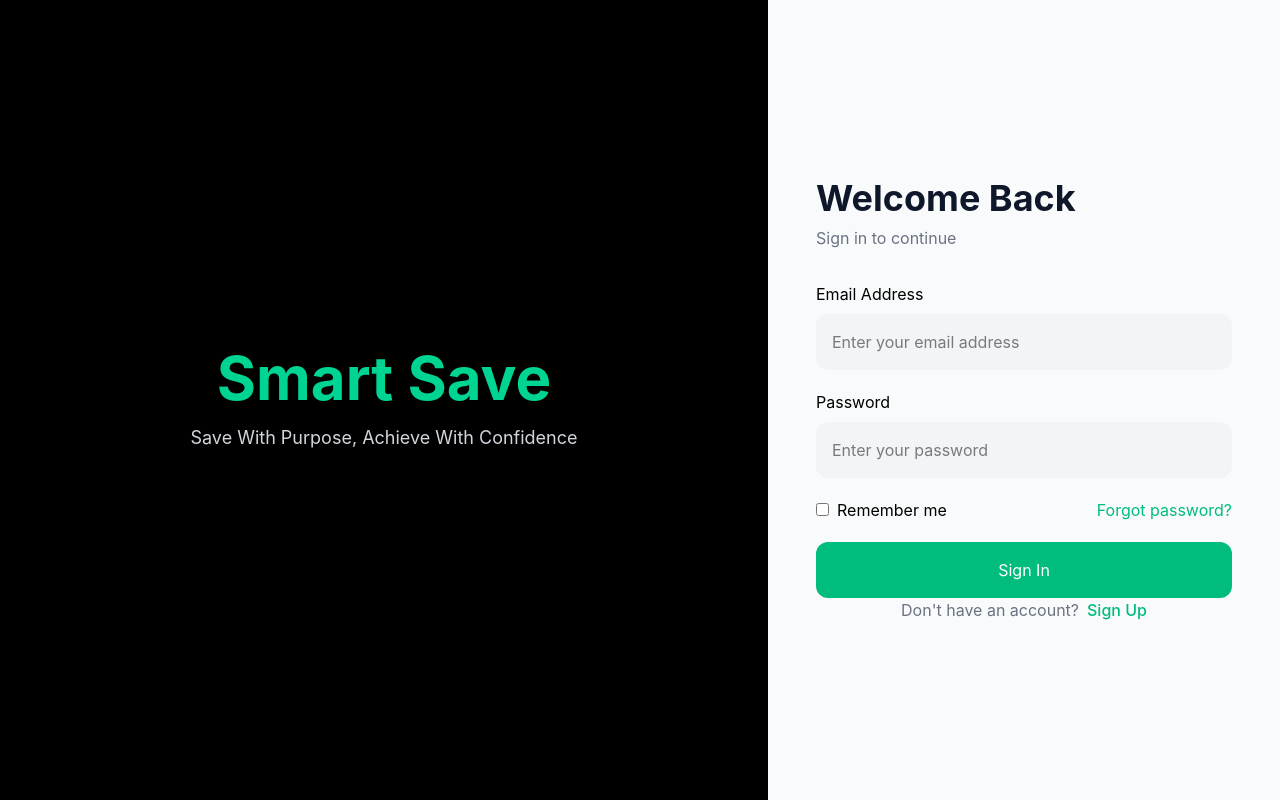
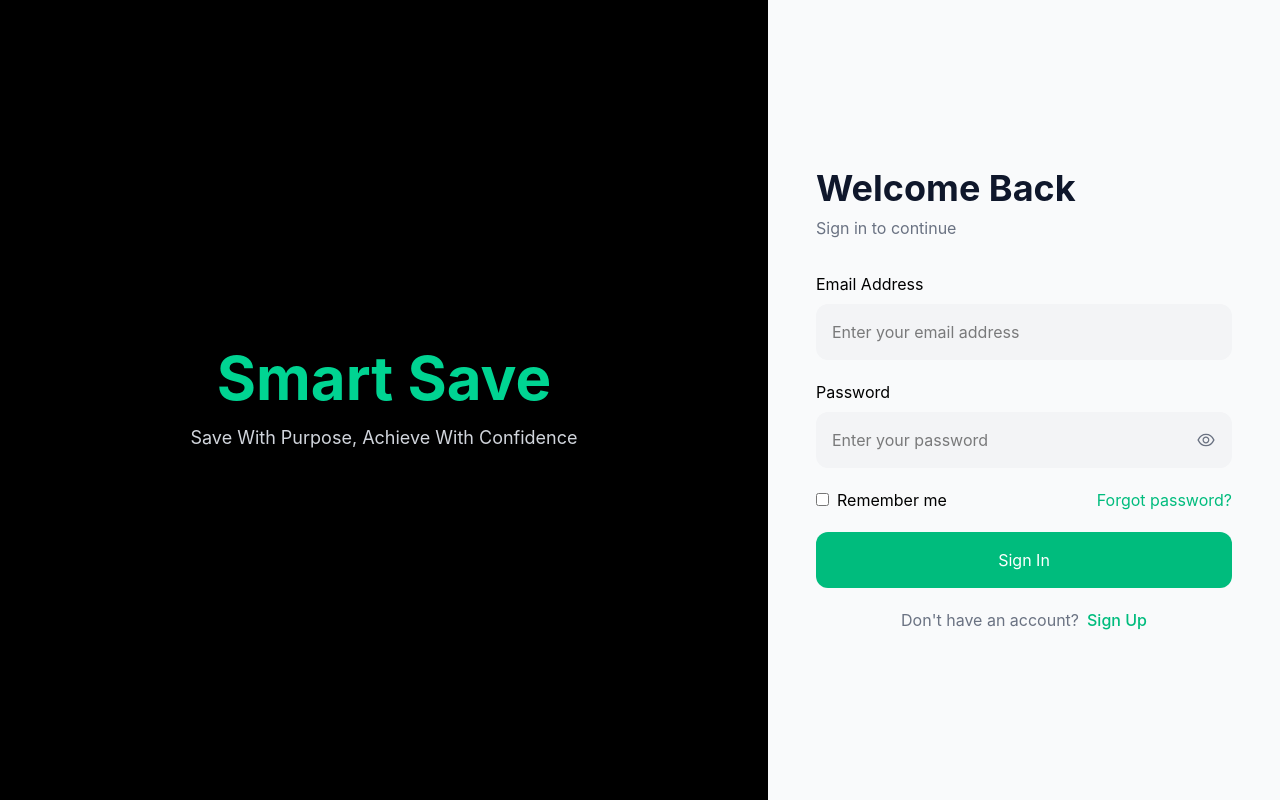
Before and after one commit to attlinks/SmartSave, a React (Vite) app: page /login in a window 1280 px wide. Built offline with nearby package versions, Linux system fonts and the light colour scheme; the HTML template or start-up script is replaced by a standard one.

Commit message:
savedmy work before pulling

```diff
--- a/package.json
+++ b/package.json
@@ -28,6 +28,6 @@
     "eslint-plugin-react-hooks": "^7.1.1",
     "eslint-plugin-react-refresh": "^0.5.2",
     "globals": "^17.6.0",
-    "vite": "^8.0.12"
+    "vite": "^8.0.16"
   }
 }
--- a/src/components/Logininfo.jsx
+++ b/src/components/Logininfo.jsx
@@ -1,6 +1,29 @@
-import { Link } from "react-router-dom";
+import { Link, useNavigate } from "react-router-dom";
+import { useState } from "react";
+import { AiOutlineEye, AiOutlineEyeInvisible } from "react-icons/ai";
 
 const LoginInfo = () => {
+  const [showPassword, setShowPassword] = useState(false);
+  const [email, setEmail] = useState("");
+  const [password, setPassword] = useState("");
+  const [loading, setLoading] = useState(false);
+  const [error, setError] = useState("");
+  const navigate = useNavigate();
+
+  const togglePasswordVisibility = () => {
+    setShowPassword(!showPassword);
+  };
+
+  const handleLogin = async (e) => {
+    e.preventDefault();
+    setError("");
+    setLoading(true);
+
+    alert("Login successful!");
+    navigate("/");
+    setLoading(false);
+  };
+
   return (
     <div className="flex min-h-screen">
       {/* Left Section */}
@@ -34,7 +57,10 @@ const LoginInfo = () => {
               <input
                 type="email"
                 placeholder="Enter your email address"
+                value={email}
+                onChange={(e) => setEmail(e.target.value)}
                 className="w-full p-4 rounded-xl bg-gray-100 outline-none"
+                required
               />
             </div>
 
@@ -43,12 +69,34 @@ const LoginInfo = () => {
                 Password
               </label>
 
-              <input
-                type="password"
-                placeholder="Enter your password"
-                className="w-full p-4 rounded-xl bg-gray-100 outline-none"
-              />
+              <div className="relative">
+                <input
+                  type={showPassword ? "text" : "password"}
+                  placeholder="Enter your password"
+                  value={password}
+                  onChange={(e) => setPassword(e.target.value)}
+                  className="w-full p-4 rounded-xl bg-gray-100 outline-none pr-12"
+                  required
+                />
+                <button
+                  type="button"
+                  onClick={togglePasswordVisibility}
+                  className="absolute right-4 top-1/2 transform -translate-y-1/2 text-gray-500 hover:text-gray-700 focus:outline-none"
+                >
+                  {showPassword ? (
+                    <AiOutlineEyeInvisible size={20} />
+                  ) : (
+                    <AiOutlineEye size={20} />
+                  )}
+                </button>
+              </div>
             </div>
+
+            {error && (
+              <div className="text-red-500 text-sm">
+                {error}
+              </div>
+            )}
 
             <div className="flex justify-between">
               <label>
@@ -62,12 +110,17 @@ const LoginInfo = () => {
                 Forgot password?
               </button>
             </div>
-            <Link to="/">
+
+            <form onSubmit={handleLogin}>
               <button
-                className="w-full bg-emerald-500 text-white py-4 rounded-xl">
-                Sign In
+                type="submit"
+                disabled={loading}
+                className="w-full bg-emerald-500 text-white py-4 rounded-xl hover:bg-emerald-600 disabled:bg-gray-400"
+              >
+                {loading ? "Signing In..." : "Sign In"}
               </button>
-            </Link>
+            </form>
+
             <p className="text-center text-gray-500">
               Don't have an account?
               <Link
--- a/src/components/Signupinfo.jsx
+++ b/src/components/Signupinfo.jsx
@@ -1,28 +1,34 @@
 import { useState } from "react";
 import { Link } from "react-router-dom";
+import { useNavigate } from "react-router-dom";
 
-const SignupInfo = () => {
+const SignupInfo = () =>
+
+  {
   const [showPassword, setShowPassword] = useState(false);
 const [form, setForm] = useState({ name: "", email: "", password: "" });
-
+const navigate = useNavigate();
 const [error, setError] = useState("");
 function handleChange(e) {
     setForm({ ...form, [e.target.name]: e.target.value })
     setError('')
   }
 
-  function handleSubmit(e) {
-    e.preventDefault()
+ async function handleSubmit(e) {
+  e.preventDefault();
 
-    if (!form.name || !form.email || !form.password) {
-   setError('Please fill in all fields')
-   return
-    }
+  if (!form.name || !form.email || !form.password) {
+    setError("Please fill in all fields");
+    return;
+  }
 
-    if (form.password.length <8) {
-        setError('Password must be at least 8 characters')
-        return
-    }
+  if (form.password.length < 8) {
+    setError("Password must be at least 8 characters");
+    return;
+  }
+
+  alert("Account created successfully!");
+  navigate("/dashboard");
 }
 
 
--- a/src/pages/Login.jsx
+++ b/src/pages/Login.jsx
@@ -1,12 +1,141 @@
-import React from "react";
-import LoginInfo from "../components/Logininfo";
+import { Link, useNavigate } from "react-router-dom";
+import { useState } from "react";
+import { AiOutlineEye, AiOutlineEyeInvisible } from "react-icons/ai";
 
-const Login = () => {
+const LoginInfo = () => {
+  const navigate = useNavigate();
+
+  const [showPassword, setShowPassword] = useState(false);
+
+  const [email, setEmail] = useState("");
+  const [password, setPassword] = useState("");
+
+  const togglePasswordVisibility = () => {
+    setShowPassword(!showPassword);
+  };
+
+  const handleLogin = async () => {
+    alert("Login Successful");
+    navigate("/dashboard");
+  };
+
   return (
-    <div>
-      <LoginInfo />
+    <div className="flex min-h-screen">
+      {/* Left Section */}
+      <div className="w-3/5 bg-black flex flex-col justify-center items-center">
+        <h1 className="text-6xl font-bold text-emerald-400">
+          Smart Save
+        </h1>
+
+        <p className="text-gray-300 mt-4 text-lg">
+          Save With Purpose, Achieve With Confidence
+        </p>
+      </div>
+
+      {/* Right Section */}
+      <div className="w-2/5 bg-gray-50 flex items-center justify-center px-12">
+        <div className="w-full max-w-md">
+          <h1 className="text-4xl font-bold text-slate-900">
+            Welcome Back
+          </h1>
+
+          <p className="text-gray-500 mt-2 mb-8">
+            Sign in to continue
+          </p>
+
+          <div className="space-y-5">
+            {/* Email */}
+            <div>
+              <label className="block mb-2">
+                Email Address
+              </label>
+
+              <input
+                type="email"
+                placeholder="Enter your email address"
+                value={email}
+                onChange={(e) =>
+                  setEmail(e.target.value)
+                }
+                className="w-full p-4 rounded-xl bg-gray-100 outline-none"
+              />
+            </div>
+
+            {/* Password */}
+            <div>
+              <label className="block mb-2">
+                Password
+              </label>
+
+              <div className="relative">
+                <input
+                  type={
+                    showPassword
+                      ? "text"
+                      : "password"
+                  }
+                  placeholder="Enter your password"
+                  value={password}
+                  onChange={(e) =>
+                    setPassword(e.target.value)
+                  }
+                  className="w-full p-4 rounded-xl bg-gray-100 outline-none pr-12"
+                />
+
+                <button
+                  type="button"
+                  onClick={togglePasswordVisibility}
+                  className="absolute right-4 top-1/2 transform -translate-y-1/2 text-gray-500 hover:text-gray-700"
+                >
+                  {showPassword ? (
+                    <AiOutlineEyeInvisible
+                      size={20}
+                    />
+                  ) : (
+                    <AiOutlineEye size={20} />
+                  )}
+                </button>
+              </div>
+            </div>
+
+            {/* Remember Me */}
+            <div className="flex justify-between">
+              <label>
+                <input type="checkbox" />
+                <span className="ml-2">
+                  Remember me
+                </span>
+              </label>
+
+              <button className="text-emerald-500">
+                Forgot password?
+              </button>
+            </div>
+
+            {/* Sign In Button */}
+            <button
+              onClick={handleLogin}
+              className="w-full bg-emerald-500 text-white py-4 rounded-xl hover:bg-emerald-600 transition"
+            >
+              Sign In
+            </button>
+
+            {/* Sign Up Link */}
+            <p className="text-center text-gray-500">
+              Don't have an account?
+
+              <Link
+                to="/signup"
+                className="text-emerald-500 ml-2 font-medium"
+              >
+                Sign Up
+              </Link>
+            </p>
+          </div>
+        </div>
+      </div>
     </div>
   );
 };
 
-export default Login;
+export default LoginInfo;
--- a/src/pages/Signup.jsx
+++ b/src/pages/Signup.jsx
@@ -1,14 +1,48 @@
 import React from 'react';
 import SignupInfo from '../components/Signupinfo';
+import {useState} from 'react';
 
 
 const Signup = () => {
+  const [fullName, setFullName] = useState('');
+  const [email, setEmail] = useState('');
+  const [password, setPassword] = useState('');
 
-    return (
-   <div><SignupInfo />
+  const handleSignup = async (e) => {
+    e.preventDefault();
+    alert('Account created successfully!');
+  };
 
-   </div>
+  return (
+    <div>
+      <SignupInfo />
+      <form onSubmit={handleSignup}>
+        <input
+          type="text"
+          placeholder='Enter your full name'
+          value={fullName}
+          onChange={(e) => setFullName(e.target.value)}
+          required
+        />
+        <input
+          type='email'
+          placeholder='Enter your email'
+          value={email}
+          onChange={(e) => setEmail(e.target.value)}
+          required
+        />
+        <input
+          type='password'
+          placeholder='Enter your password'
+          value={password}
+          onChange={(e) => setPassword(e.target.value)}
+          required
+        />
+        <button type='submit'>Sign Up</button>
+      </form>
+    </div>
   );
 };
 
+
 export default Signup;
```
Also changed, not shown: 1 other file (tests, documents, lock files or other folders).
